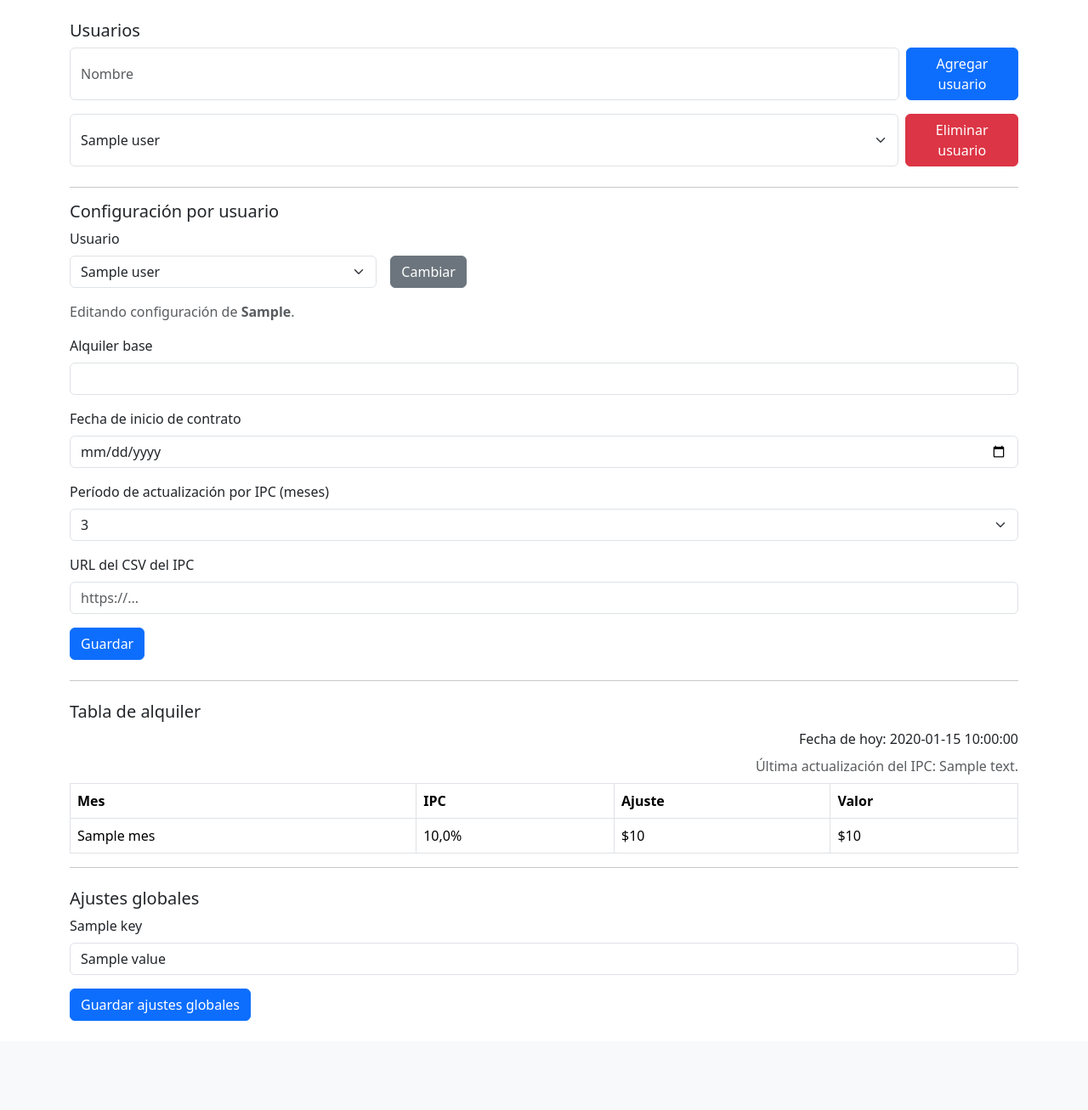
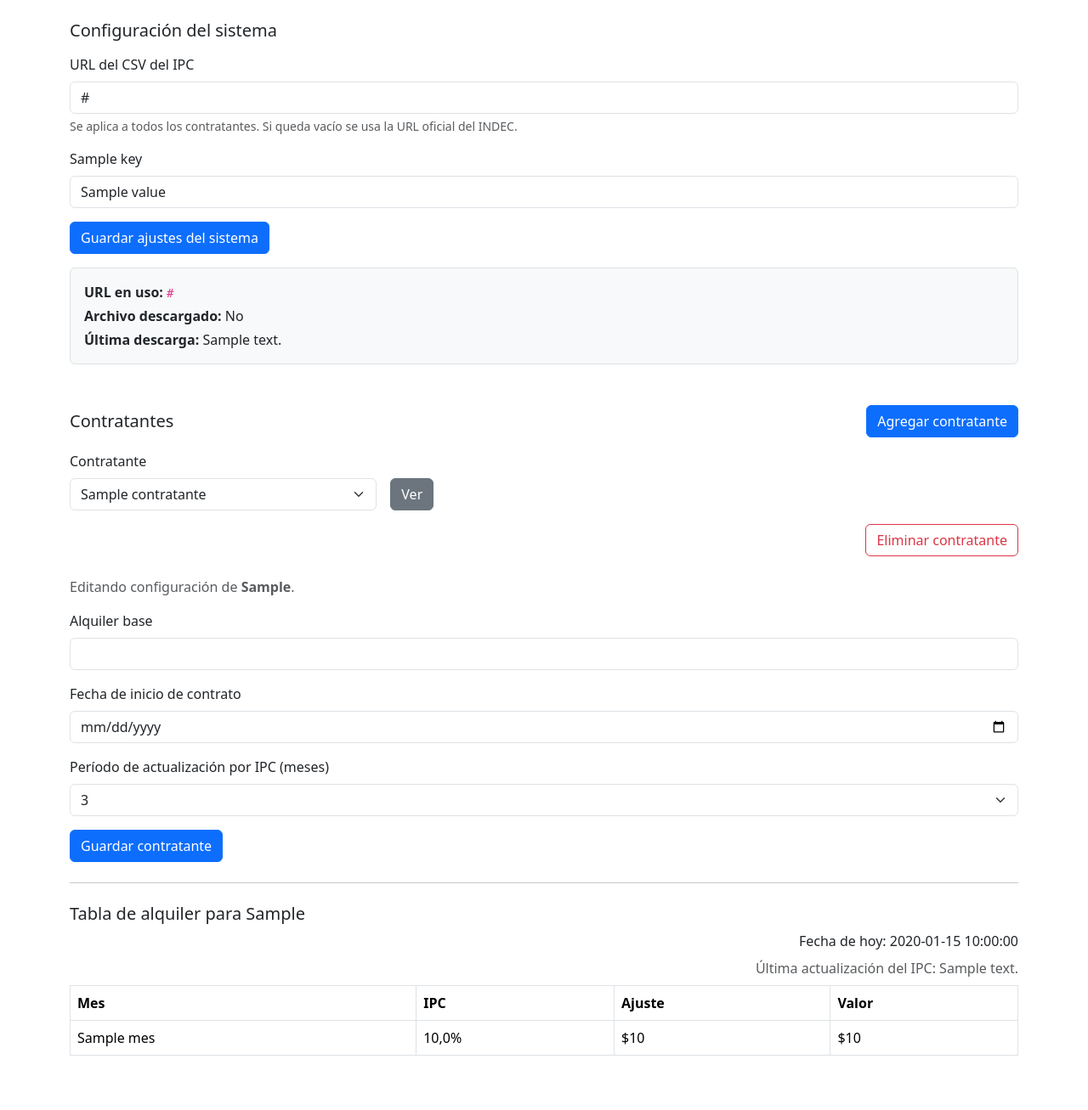
Before and after one commit to gabofunebre/alquiler-IPC, a Flask app: template templates/config.html in a window 1280 px wide. Shown: the part 54-1361 px from the top of the page at 85% size. Before the commit the page ends 1256 px from the top, so only its background shows below. Run offline with Flask 3, Linux system fonts and the light colour scheme; the template is opened without the code that fills it: most values are stand-ins (such as "Sample title", 1, 10 or a date in 2020).

Commit message:
Revamp admin configuracion for contratantes

```diff
--- a/templates/config.html
+++ b/templates/config.html
@@ -22,37 +22,71 @@
       </form>
     </div>
   </nav>
-  <div class="container">
+  <div class="container pb-5">
     <div id="alert-placeholder"></div>
-    <h2 class="h5">Usuarios</h2>
-    <form id="add-user-form" class="mb-3 d-flex" action="{{ url_for('app.admin_add_user') }}" method="post">
-      <input type="text" class="form-control me-2" name="new_user" placeholder="Nombre">
-      <button class="btn btn-primary" type="submit">Agregar usuario</button>
+
+    <section class="mb-5">
+      <div class="d-flex align-items-center mb-3">
+        <h2 class="h5 mb-0">Configuración del sistema</h2>
+      </div>
+      <form id="global-config-form" method="post" class="mb-3">
+        <input type="hidden" name="form_type" value="global">
+        <input type="hidden" name="selected_user" value="{{ selected_user or '' }}">
+        <div class="mb-3">
+          <label class="form-label" for="csv-url-input">URL del CSV del IPC</label>
+          <input type="url" class="form-control" id="csv-url-input" name="csv_url" value="{{ csv_url_configured }}" placeholder="https://...">
+          <div class="form-text">Se aplica a todos los contratantes. Si queda vacío se usa la URL oficial del INDEC.</div>
+        </div>
+        {% if global_config_extras %}
+        {% for key, value in global_config_extras.items() %}
+        <div class="mb-3">
+          <label class="form-label" for="global-field-{{ loop.index }}">{{ key.replace('_', ' ')|capitalize }}</label>
+          <input type="text" class="form-control" id="global-field-{{ loop.index }}" name="{{ key }}" value="{{ value }}">
+        </div>
+        {% endfor %}
+        {% endif %}
+        <button type="submit" class="btn btn-primary">Guardar ajustes del sistema</button>
       </form>
-    <form id="delete-user-form" class="mb-4 d-flex" action="{{ url_for('app.admin_delete_user') }}" method="post">
-      <select class="form-select me-2" name="user" {% if not users %}disabled{% endif %}>
-        {% for u in users %}
-        <option value="{{ u }}" {% if u == selected_user %}selected{% endif %}>{{ u }}</option>
-        {% endfor %}
-      </select>
-      <button class="btn btn-danger" type="submit" {% if not users %}disabled{% endif %}>Eliminar usuario</button>
-    </form>
+      <div class="border rounded p-3 bg-light">
+        <p class="mb-1"><strong>URL en uso:</strong> <code>{{ csv_url_current }}</code></p>
+        <p class="mb-1"><strong>Archivo descargado:</strong> {{ 'Sí' if csv_cache_info.has_cache else 'No' }}</p>
+        <p class="mb-0">
+          <strong>Última descarga:</strong>
+          {% if csv_cache_info.last_cached_at_text %}
+            {{ csv_cache_info.last_cached_at_text }}
+          {% elif csv_cache_info.fetched_at_text %}
+            {{ csv_cache_info.fetched_at_text }}
+          {% else %}
+            &mdash;
+          {% endif %}
+        </p>
+      </div>
+    </section>
 
-    <hr>
-    <h2 class="h5">Configuración por usuario</h2>
-    {% if users %}
+    <section class="mb-4">
+      <div class="d-flex align-items-center mb-3">
+        <h2 class="h5 mb-0">Contratantes</h2>
+        <button type="button" class="btn btn-primary ms-auto" data-bs-toggle="modal" data-bs-target="#addContratanteModal">
+          Agregar contratante
+        </button>
+      </div>
+      {% if contratantes %}
       <form id="user-select-form" class="row g-3 align-items-end mb-3" method="get">
         <div class="col-sm-6 col-md-4">
-        <label class="form-label" for="selected-user">Usuario</label>
+          <label class="form-label" for="selected-user">Contratante</label>
           <select class="form-select" id="selected-user" name="user">
-          {% for u in users %}
+            {% for u in contratantes %}
             <option value="{{ u }}" {% if u == selected_user %}selected{% endif %}>{{ u }}</option>
             {% endfor %}
           </select>
         </div>
         <div class="col-auto">
-        <button type="submit" class="btn btn-secondary">Cambiar</button>
+          <button type="submit" class="btn btn-secondary">Ver</button>
         </div>
+      </form>
+      <form id="delete-user-form" class="mb-4 d-flex" action="{{ url_for('app.admin_delete_user') }}" method="post">
+        <input type="hidden" name="user" value="{{ selected_user or '' }}">
+        <button class="btn btn-outline-danger ms-auto" type="submit" {% if not selected_user %}disabled{% endif %}>Eliminar contratante</button>
       </form>
       {% if selected_user %}
       <p class="text-muted">Editando configuración de <strong>{{ selected_user }}</strong>.</p>
@@ -77,22 +111,19 @@
             {% endfor %}
           </select>
         </div>
-      <div class="mb-3">
-        <label class="form-label" for="csv-url-input">URL del CSV del IPC</label>
-        <input type="url" class="form-control" id="csv-url-input" name="csv_url" value="{{ config.csv_url }}" placeholder="https://...">
-      </div>
-      <button type="submit" class="btn btn-primary">Guardar</button>
+        <button type="submit" class="btn btn-primary" {% if not selected_user %}disabled{% endif %}>Guardar contratante</button>
       </form>
       {% else %}
-    <p class="text-muted mb-4">No hay usuarios cargados. Agregá uno para configurar sus valores.</p>
+      <p class="text-muted mb-4">No hay contratantes cargados. Creá uno para configurar sus datos.</p>
       {% endif %}
+    </section>
 
     {% if tabla_error %}
     <div class="alert alert-danger mt-3" role="alert">{{ tabla_error }}</div>
     {% endif %}
     {% if tabla %}
     <hr>
-    <h2 class="h5 mt-4">Tabla de alquiler</h2>
+    <h2 class="h5 mt-4">Tabla de alquiler para {{ selected_user }}</h2>
     <div class="text-end mb-2">Fecha de hoy: {{ fecha_hoy }}</div>
     {% if ipc_status and ipc_status.last_cached_at_text %}
     <div class="text-end text-muted mb-2">Última actualización del IPC: {{ ipc_status.last_cached_at_text }}</div>
@@ -108,7 +139,6 @@
         <tr><th>Mes</th><th>IPC</th><th>Ajuste</th><th>Valor</th></tr>
       </thead>
       <tbody>
-        {% if tabla %}
         {% for fila in tabla %}
         <tr class="periodo{{ fila.periodo % 2 }} offset{{ fila.offset % 2 }}">
           <td>{{ fila.mes }}</td>
@@ -117,9 +147,6 @@
           <td>{% if fila.valor is not none %}${{ '{:,.0f}'.format(fila.valor) }}{% endif %}{% if fila.provisorio is defined and fila.provisorio %} <span class="badge bg-warning text-dark">Provisorio</span>{% endif %}</td>
         </tr>
         {% endfor %}
-        {% else %}
-          <tr><td colspan="4" class="text-center">Sin datos disponibles</td></tr>
-        {% endif %}
       </tbody>
     </table>
     {% elif tabla_error %}
@@ -130,54 +157,78 @@
     {% if selected_user %}
     <div class="alert alert-info mt-4">No hay datos de configuración para {{ selected_user }}. Completá el formulario para generarlos.</div>
     {% else %}
-    <div class="alert alert-info mt-4">No hay usuarios configurados. Agregá uno para comenzar.</div>
+    <div class="alert alert-info mt-4">No hay contratantes configurados. Agregá uno para comenzar.</div>
     {% endif %}
     {% endif %}
+  </div>
 
-    <hr>
-    <h2 class="h5 mt-4">Ajustes globales</h2>
-    {% if global_config %}
-    <form id="global-config-form" method="post" class="mb-4">
-      <input type="hidden" name="form_type" value="global">
-      <input type="hidden" name="selected_user" value="{{ selected_user or '' }}">
-      {% for key, value in global_config.items() %}
+  <div class="modal fade" id="addContratanteModal" tabindex="-1" aria-labelledby="addContratanteModalLabel" aria-hidden="true">
+    <div class="modal-dialog">
+      <form id="add-contratante-form" class="modal-content" action="{{ url_for('app.admin_add_user') }}" method="post">
+        <div class="modal-header">
+          <h5 class="modal-title" id="addContratanteModalLabel">Nuevo contratante</h5>
+          <button type="button" class="btn-close" data-bs-dismiss="modal" aria-label="Cerrar"></button>
+        </div>
+        <div class="modal-body">
           <div class="mb-3">
-        <label class="form-label" for="global-field-{{ loop.index }}">{{ key.replace('_', ' ')|capitalize }}</label>
-        <input type="text" class="form-control" id="global-field-{{ loop.index }}" name="{{ key }}" value="{{ value }}">
+            <label class="form-label" for="new-user-name">Nombre del contratante</label>
+            <input type="text" class="form-control" id="new-user-name" name="new_user" required>
           </div>
+          <div class="mb-3">
+            <label class="form-label" for="new-user-base">Alquiler base</label>
+            <input type="number" step="0.01" class="form-control" id="new-user-base" name="alquiler_base">
+          </div>
+          <div class="mb-3">
+            <label class="form-label" for="new-user-fecha">Fecha de inicio de contrato</label>
+            <input type="date" class="form-control" id="new-user-fecha" name="fecha_inicio_contrato">
+          </div>
+          <div class="mb-0">
+            <label class="form-label" for="new-user-periodo">Período de actualización por IPC (meses)</label>
+            <select class="form-select" id="new-user-periodo" name="periodo_actualizacion_meses">
+              {% for n in range(1, 13) %}
+              <option value="{{ n }}" {% if n == 3 %}selected{% endif %}>{{ n }}</option>
               {% endfor %}
-      <button type="submit" class="btn btn-primary">Guardar ajustes globales</button>
+            </select>
+          </div>
+        </div>
+        <div class="modal-footer">
+          <button type="button" class="btn btn-secondary" data-bs-dismiss="modal">Cancelar</button>
+          <button type="submit" class="btn btn-primary">Guardar contratante</button>
+        </div>
       </form>
-    {% else %}
-    <p class="text-muted">No hay ajustes globales configurables.</p>
-    {% endif %}
     </div>
+  </div>
+
   <div id="overlay"><div class="spinner-border text-primary" role="status"></div></div>
   <script src="https://cdn.jsdelivr.net/npm/bootstrap@5.3.2/dist/js/bootstrap.bundle.min.js"></script>
   <script>
     const userForm = document.getElementById('user-config-form');
     const globalForm = document.getElementById('global-config-form');
     const userSelectForm = document.getElementById('user-select-form');
+    const addContratanteForm = document.getElementById('add-contratante-form');
+    const deleteUserForm = document.getElementById('delete-user-form');
     let skipLogoutOnUnload = false;
     const overlay = document.getElementById('overlay');
     const alertPlaceholder = document.getElementById('alert-placeholder');
+
     function showAlert(message, type) {
       const wrapper = document.createElement('div');
       wrapper.innerHTML = `<div class="alert alert-${type} alert-dismissible" role="alert">${message}<button type="button" class="btn-close" data-bs-dismiss="alert"></button></div>`;
       alertPlaceholder.append(wrapper);
     }
-    const addUserForm = document.getElementById('add-user-form');
-    if (addUserForm) {
-      addUserForm.addEventListener('submit', () => {
+
+    if (addContratanteForm) {
+      addContratanteForm.addEventListener('submit', () => {
         skipLogoutOnUnload = true;
       });
     }
-    const deleteUserForm = document.getElementById('delete-user-form');
+
     if (deleteUserForm) {
       deleteUserForm.addEventListener('submit', () => {
         skipLogoutOnUnload = true;
       });
     }
+
     if (userSelectForm) {
       const select = userSelectForm.querySelector('select');
       if (select) {
@@ -186,6 +237,7 @@
         });
       }
     }
+
     function attachAjaxForm(form, successMessage, errorMessage) {
       if (!form) {
         return;
@@ -211,8 +263,10 @@
         });
       });
     }
-    attachAjaxForm(userForm, 'Configuración del usuario guardada correctamente', 'Error al guardar configuración del usuario');
-    attachAjaxForm(globalForm, 'Ajustes globales guardados correctamente', 'Error al guardar ajustes globales');
+
+    attachAjaxForm(userForm, 'Configuración del contratante guardada correctamente', 'Error al guardar la configuración del contratante');
+    attachAjaxForm(globalForm, 'Ajustes del sistema guardados correctamente', 'Error al guardar los ajustes del sistema');
+
     window.addEventListener('beforeunload', () => {
       if (!skipLogoutOnUnload && navigator.sendBeacon) {
         navigator.sendBeacon('{{ url_for('app.logout') }}', '');
```
Also changed, not shown: routes.py (+40 -1 lines), services/ipc_service.py (+37 -0 lines), tests/test_ipc_service.py (+26 -0 lines). Lines whose indentation alone changed are shown as unchanged.
